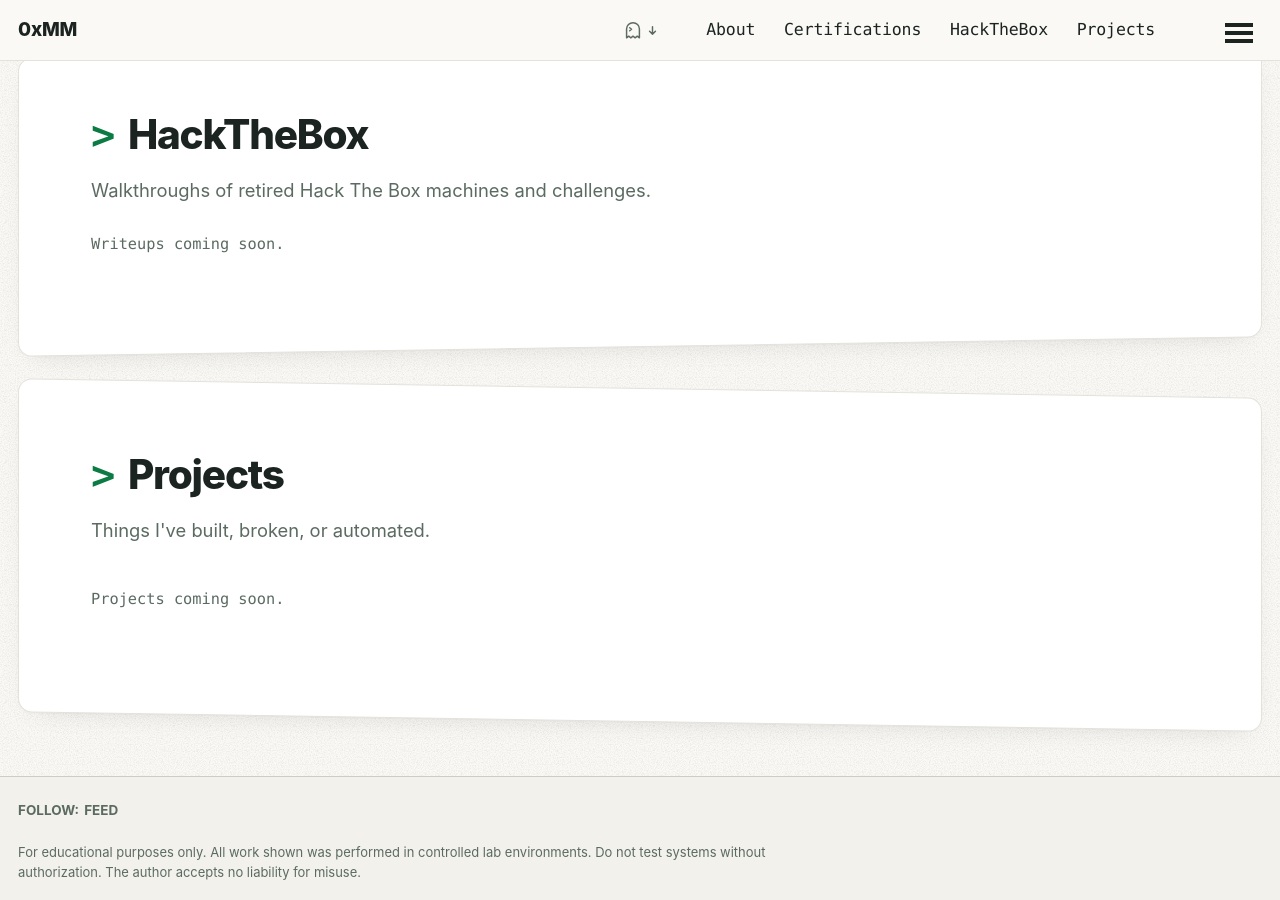
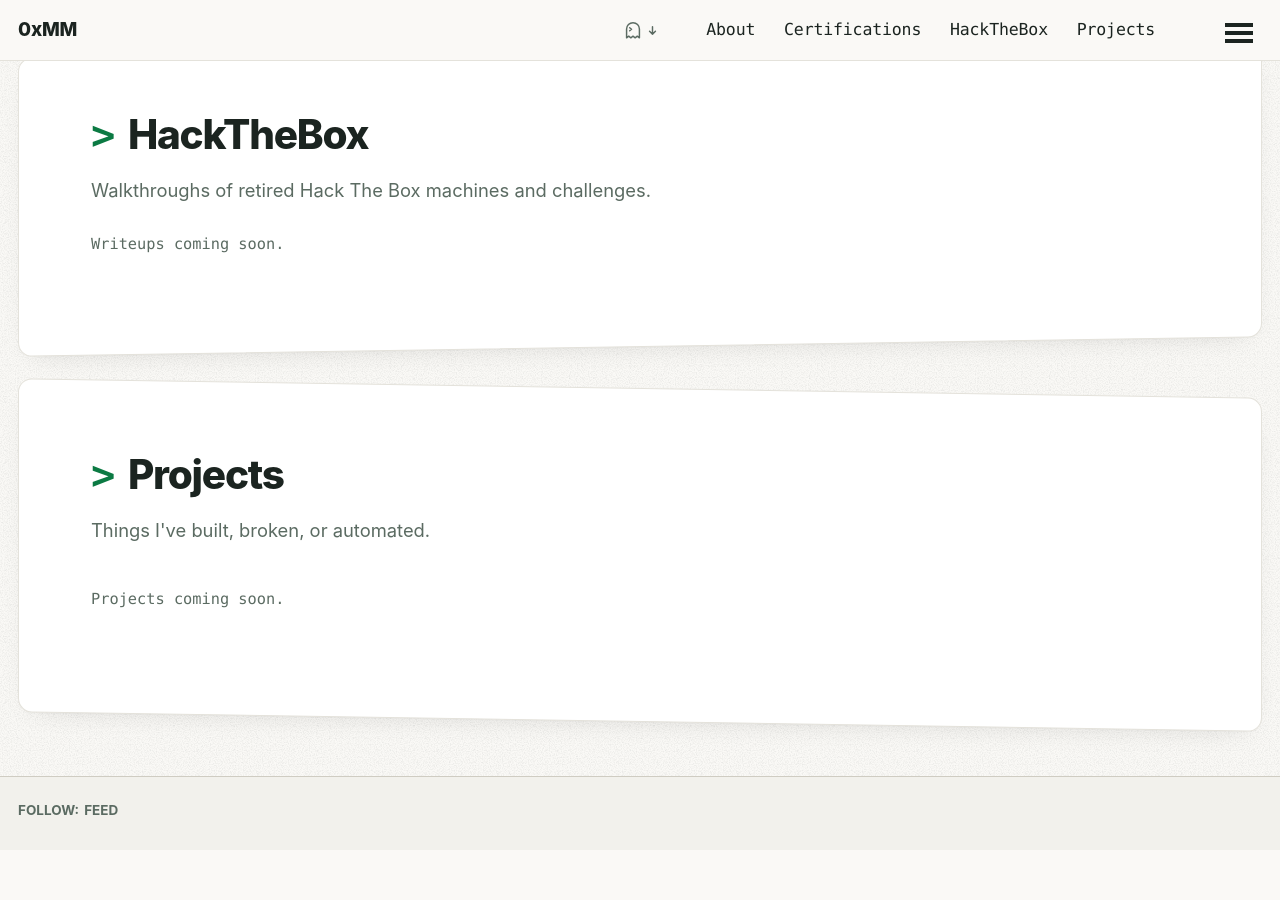
Before and after one commit to mmaharramm/mmaharramm.github.io, a Jekyll site: the page built from _pages/home.md, in a window 1280 px wide and 900 px high, scrolled down 1572 px. Built offline with Jekyll 4.4.1, drawn with Linux system fonts in a browser that asks for light colours; after the commit the page ends 2422 px from its top, so only the background shows below that.

Commit message:
Remove disclaimer from footer.yml
Removed disclaimer from footer configuration.

```diff
--- a/_data/footer.yml
+++ b/_data/footer.yml
@@ -16,6 +16,3 @@ links: []
   # - label: "RSS"
   #   url: "/feed.xml"
   #   icon: "fas fa-rss"
-
-# Short disclaimer shown at the bottom of every page (the full one is in _data/home.yml).
-disclaimer: "For educational purposes only. All work shown was performed in controlled lab environments. Do not test systems without authorization. The author accepts no liability for misuse."
```
